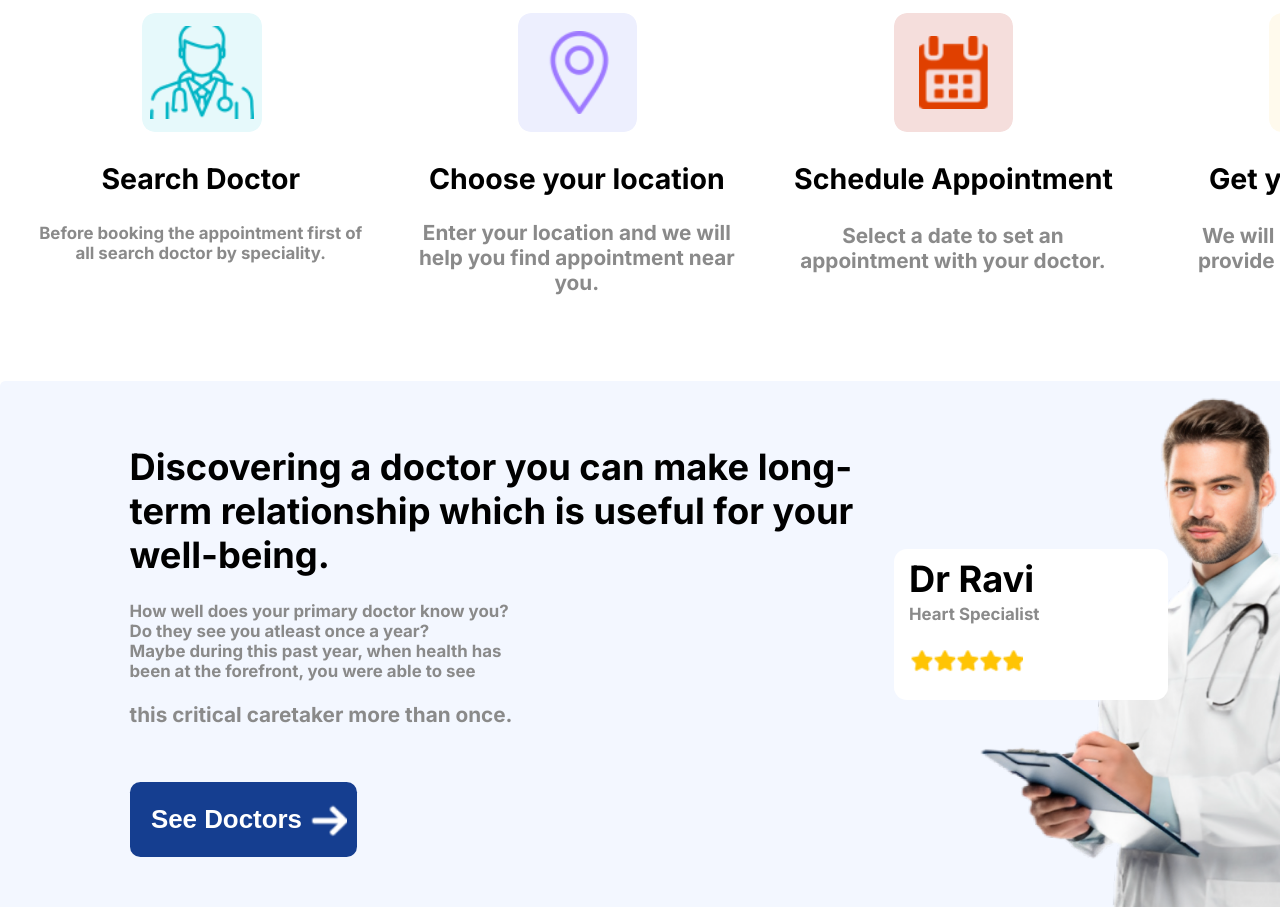
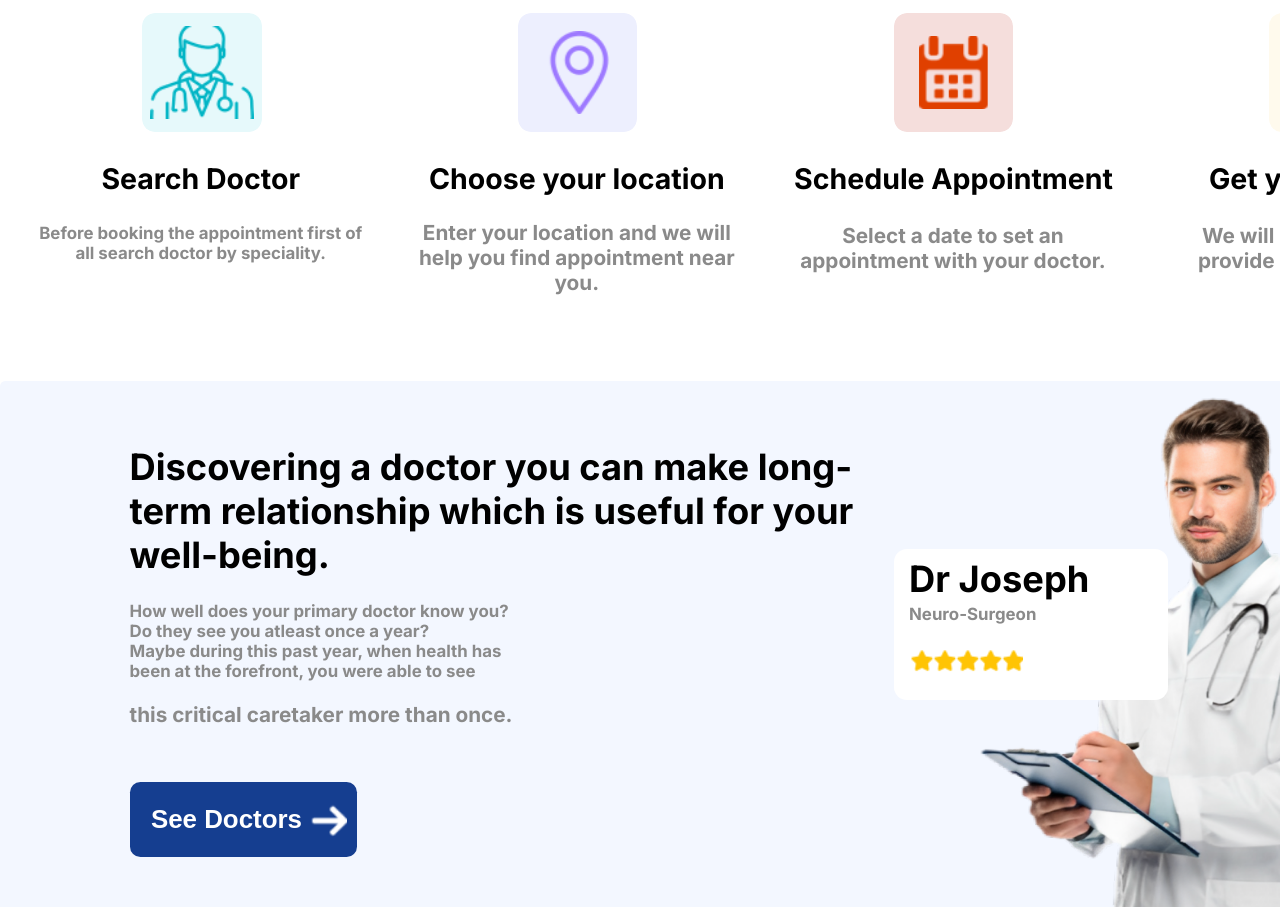
Before and after one commit to danzra/findthedoctorfast, a plain HTML site: page index.html in a window 1280 px wide. Shown: the part 777-1684 px from the top of the page. Drawn offline with nearby package versions, Linux system fonts and the light colour scheme.

Commit message:
Update index.html

```diff
--- a/index.html
+++ b/index.html
@@ -26,8 +26,8 @@
           <div class="docdesc">
             <div class="docdescbg"></div>
             <b class="docspecialization"
-              ><p class="heart-specialist">Heart Specialist</p></b
-            ><b class="docname">Dr Ravi</b
+              ><p class="heart-specialist">Neuro-Surgeon</p></b
+            ><b class="docname">Dr Joseph</b
             ><img class="ratingicon" alt="" src="public/ratingicon@2x.png" />
           </div>
         </div>
@@ -189,7 +189,7 @@
         <div class="logo" id="logoContainer">
           <div class="logobg"></div>
           <a class="medicon" href="/" target="_blank"
-            ><span>Medi</span><span class="con">con</span></a
+            ><span>DOC</span><span class="con">FINDER</span></a
           >
         </div>
       </div>
```
